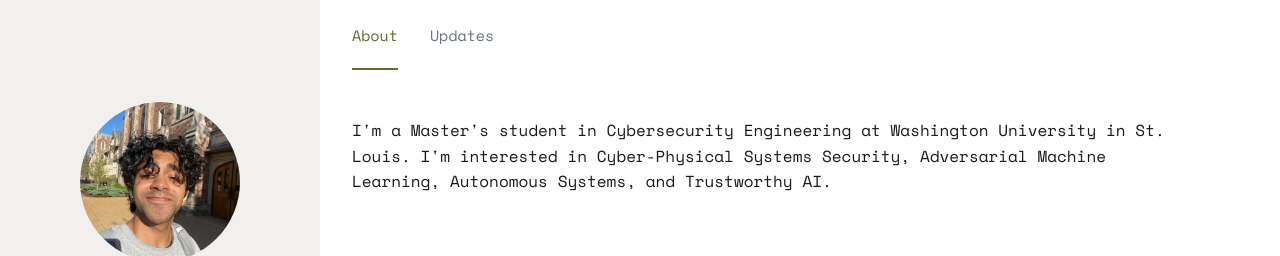
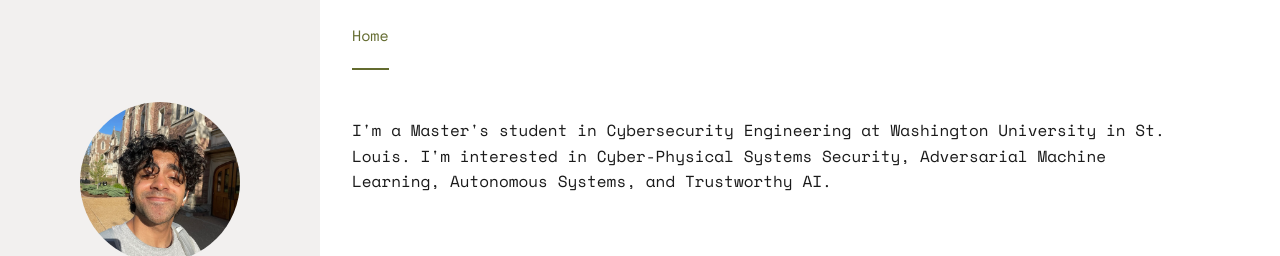
Before and after one commit to amaan-19/me, an Astro site: page / in a window 1280 px wide. Shown: the top 256 px of the page. Built offline with nearby package versions, Linux system fonts and the light colour scheme; Astro itself is replaced by a stand-in of ours.

Commit message:
updated nav

```diff
--- a/src/layouts/BaseLayout.astro
+++ b/src/layouts/BaseLayout.astro
@@ -26,8 +26,7 @@ const { pageTitle, description } = Astro.props;
   <nav class="nav">
     <div class="nav-container">
       <div class="nav-links">
-        <a href="#about" class="nav-link">About</a>
-        <a href="#updates" class="nav-link">Updates</a>
+        <a href="#home" class="nav-link">Home</a>
       </div>
     </div>
   </nav>
--- a/src/pages/index.astro
+++ b/src/pages/index.astro
@@ -4,7 +4,7 @@ import SinglePageLayout from '../layouts/BaseLayout.astro';
 
 <SinglePageLayout pageTitle="Home">
   <!-- About Section -->
-  <section id="about">
+  <section id="home">
     <p class="lead">
       I'm a Master's student in Cybersecurity Engineering at Washington University in St. Louis. I'm interested in Cyber-Physical Systems Security, Adversarial Machine Learning, Autonomous Systems, and Trustworthy AI.
     </p>
```
